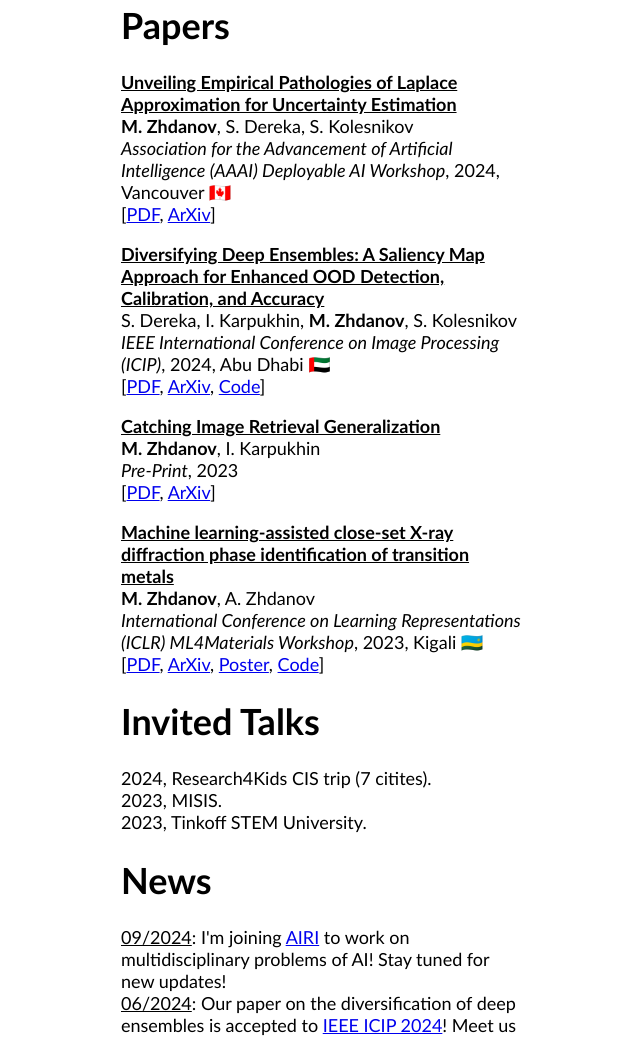
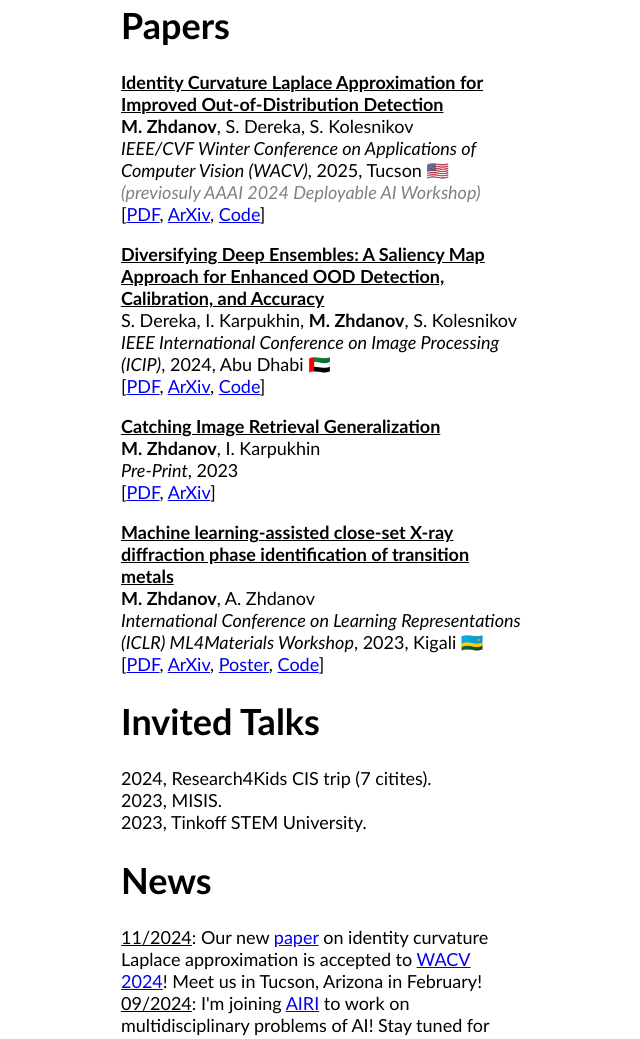
Before and after one commit to maxnygma/maxnygma.github.io, a plain HTML site: page index.html in a window 1280 px wide. Shown: the part 1047-2086 px from the top of the page, without its empty margins (79-719 px from the left). Drawn offline with Linux system fonts and the light colour scheme.

Commit message:
Add info on ICLA paper

```diff
--- a/index.html
+++ b/index.html
@@ -23,7 +23,7 @@
                     <p>
                         My passion is the AI research. I believe that the state-of-the-art technologies will shape our tomorrow as we continuosly
                         understand the laws of our world better and better.
-                        I'm interested in <b>AI4Science</b>, particularly in <b>molecular representations</b> and <b>quantum systems</b>
+                        I'm interested in <b>AI4Science</b>, particularly in <b>molecular / materials representations</b> and <b>atomisic simulations</b>
                         with applications to <b>clean energy</b> and <b>computational pharmacology</b>.
                     </p>
 
@@ -60,12 +60,12 @@
 
                     <h1>Papers</h1>
                     <p>
-                        <a href="https://arxiv.org/abs/2305.11616" style="color: black">
-                            <b>Unveiling Empirical Pathologies of Laplace Approximation for Uncertainty Estimation</b>
+                        <a href="https://arxiv.org/abs/2312.10464" style="color: black">
+                            <b>Identity Curvature Laplace Approximation for Improved Out-of-Distribution Detection</b>
                         </a> <br>
                         <b>M. Zhdanov</b>, S. Dereka, S. Kolesnikov <br>
-                        <i>Association for the Advancement of Artificial Intelligence (AAAI) Deployable AI Workshop</i>, 2024, Vancouver 🇨🇦 <br>
-                        [<a href="https://arxiv.org/pdf/2312.10464.pdf">PDF</a>, <a href="https://arxiv.org/abs/2312.10464">ArXiv</a>]
+                        <i>IEEE/CVF Winter Conference on Applications of Computer Vision (WACV)</i>, 2025, Tucson 🇺🇸 <i style="color:grey">(previosuly AAAI 2024 Deployable AI Workshop)</i> <br>
+                        [<a href="https://arxiv.org/pdf/2312.10464.pdf">PDF</a>, <a href="https://arxiv.org/abs/2312.10464">ArXiv</a>, <a href="https://github.com/maxnygma/icla">Code</a>]
                     </p>
                     <p>
                         <a href="https://arxiv.org/pdf/2305.11616v4" style="color: black">
@@ -103,6 +103,8 @@
 
                     <h1>News</h1>
                     <p>
+                        <u>11/2024</u>: Our new <a href="https://arxiv.org/abs/2312.10464.pdf">paper</a> on identity curvature Laplace approximation is accepted to <a href="https://wacv2025.thecvf.com/"> WACV 2024</a>!
+                        Meet us in Tucson, Arizona in February! <br>
                         <u>09/2024</u>: I'm joining <a href="https://airi.net/?force=en">AIRI</a> to work on multidisciplinary problems of AI! Stay tuned for new updates! <br>
                         <u>06/2024</u>: Our paper on the diversification of deep ensembles is accepted to <a href="https://2024.ieeeicip.org/"> IEEE ICIP 2024</a>!
                         Meet us in Adu Dhabi in October! <br>
@@ -120,7 +122,7 @@
                         <u>01/2023</u>: I'm starting my research internship at Tinkoff AI Lab. <br>
                     </p>
 
-                    Last updated: 09/2024
+                    Last updated: 11/2024
                 </div>
 
                 <div class="image">
```
